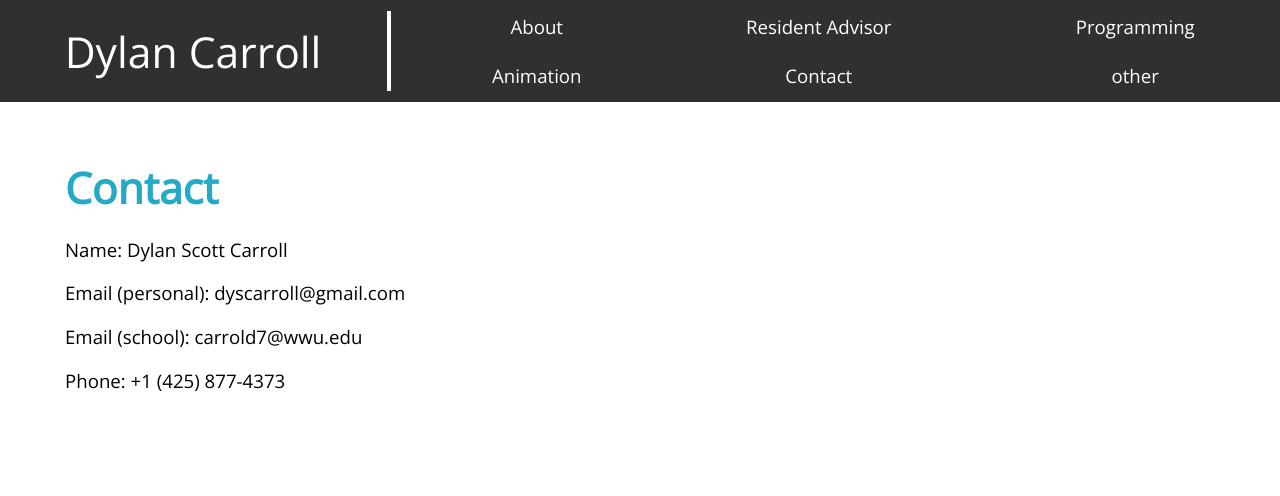
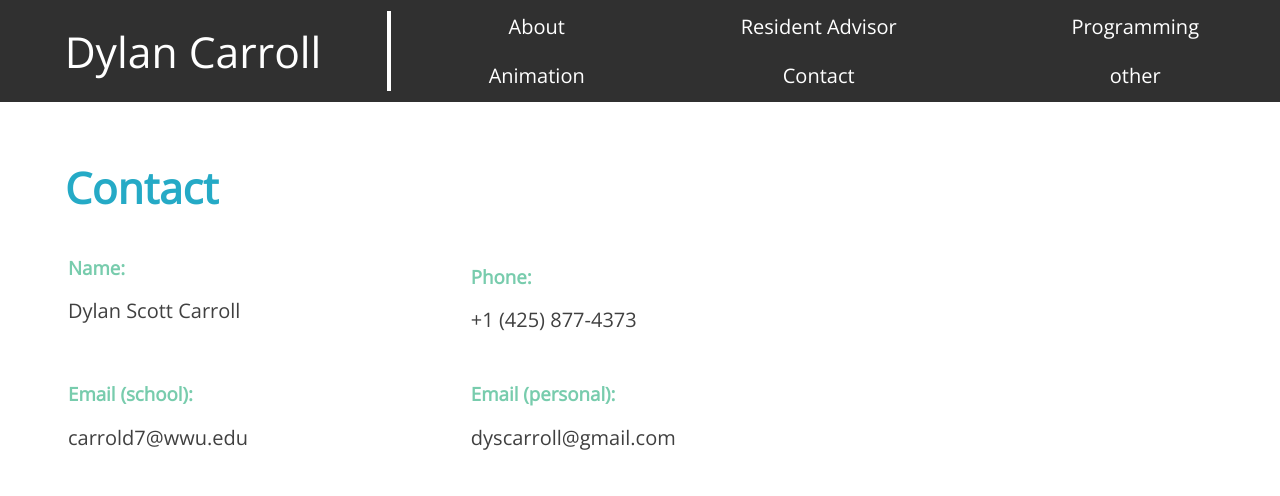
Before and after one commit to DylanScottCarroll/dylancarroll.net, a plain HTML site: page contact.html in a window 1280 px wide. Drawn offline with nearby package versions, Linux system fonts and the light colour scheme.

Commit message:
Tweaks to layout

```diff
--- a/contact.html
+++ b/contact.html
@@ -62,14 +62,36 @@ permalink: /contact
 
                     <h1>Contact</h1>
 
+                    <table style="width: 75%;">
+                        <tr>
+                            <td>
+                                <h3>Name:</h3>
+                                <p>Dylan Scott Carroll </p>
+                                <br>
+                            </td>
 
-                    <p>Name: Dylan Scott Carroll </p>
+                            <td>
+                                <h3>Phone: </h3>
+                                <p>+1 (425) 877-4373</p>
+                            </td>
 
-                    <p>Email (personal): dyscarroll@gmail.com</p>
+                        </tr>
 
-                    <p>Email (school): carrold7@wwu.edu</p>
+                        <tr>
+                            <td>
+                                <h3>Email (school): </h3>
+                                <p>carrold7@wwu.edu</p>
+                                <br>
+                            </td>
 
-                    <p>Phone: +1 (425) 877-4373</p>
+                            <td>
+                                <h3>Email (personal): </h3>
+                                <p>dyscarroll@gmail.com</p>
+                                <br>
+                            </td>
+                        </tr>
+
+                    </table>
 
                 </div>
             </td>
--- a/desktop.css
+++ b/desktop.css
@@ -4,6 +4,8 @@ a.NavLink {color:inherit; text-decoration: none;}
 a.NavLink:hover {color: #25aac6; text-decoration: none;}
 
 a.TitleLink {color:inherit; text-decoration: none;}
+
+a.text {color:inherit; text-decoration: none;}
 
 body {padding: 0; margin: 0;}
 
@@ -30,7 +32,7 @@ body {padding: 0; margin: 0;}
 #MobileTitleDiv {display: none;}
 
 #NavTable {width:100%; height: 100px;
-    color: #ffffff; text-align: center; font-size: 14pt;
+    color: #ffffff; text-align: center; font-size: 15pt;
     font-family: 'Open Sans', sans-serif;}
 
 #ContentPad {height: 24pt; }
@@ -50,5 +52,8 @@ h1 { font-size: 32pt; color: #25aac6; line-height: 1em;
 h2 { font-size: 24; color: #68c2ba; line-height: 1em;
     font-family: 'Open Sans', sans-serif;}
 
-p {font-size: 14pt;
+h3 { font-size: 24; color: #78CCAD; line-height: 1em;
     font-family: 'Open Sans', sans-serif;}
+
+p {font-size: 15pt; color: #404040;
+    font-family: 'Open Sans', sans-serif;}
--- a/mobile.css
+++ b/mobile.css
@@ -4,6 +4,8 @@ a {color:inherit; text-decoration: none;}
 a:hover {color: #25aac6; text-decoration: none;}
 
 a.TitleLink {color:inherit; text-decoration: none;}
+
+a.text {color:inherit; text-decoration: none;}
 
 body {padding: 0; margin: 0;}
 
@@ -52,5 +54,8 @@ h1 { font-size: 32pt; color: #25aac6; line-height: 1em;
 h2 { font-size: 24; color: #68c2ba; line-height: 1em;
     font-family: 'Open Sans', sans-serif;}
 
-p {font-size: 14pt;
+h3 { font-size: 18; color: #E2856E; line-height: 1em;
     font-family: 'Open Sans', sans-serif;}
+
+p {font-size: 14pt; color: 404040;
+    font-family: 'Open Sans', sans-serif;}
```
Also changed, not shown: programming.html (+14 -10 lines).
